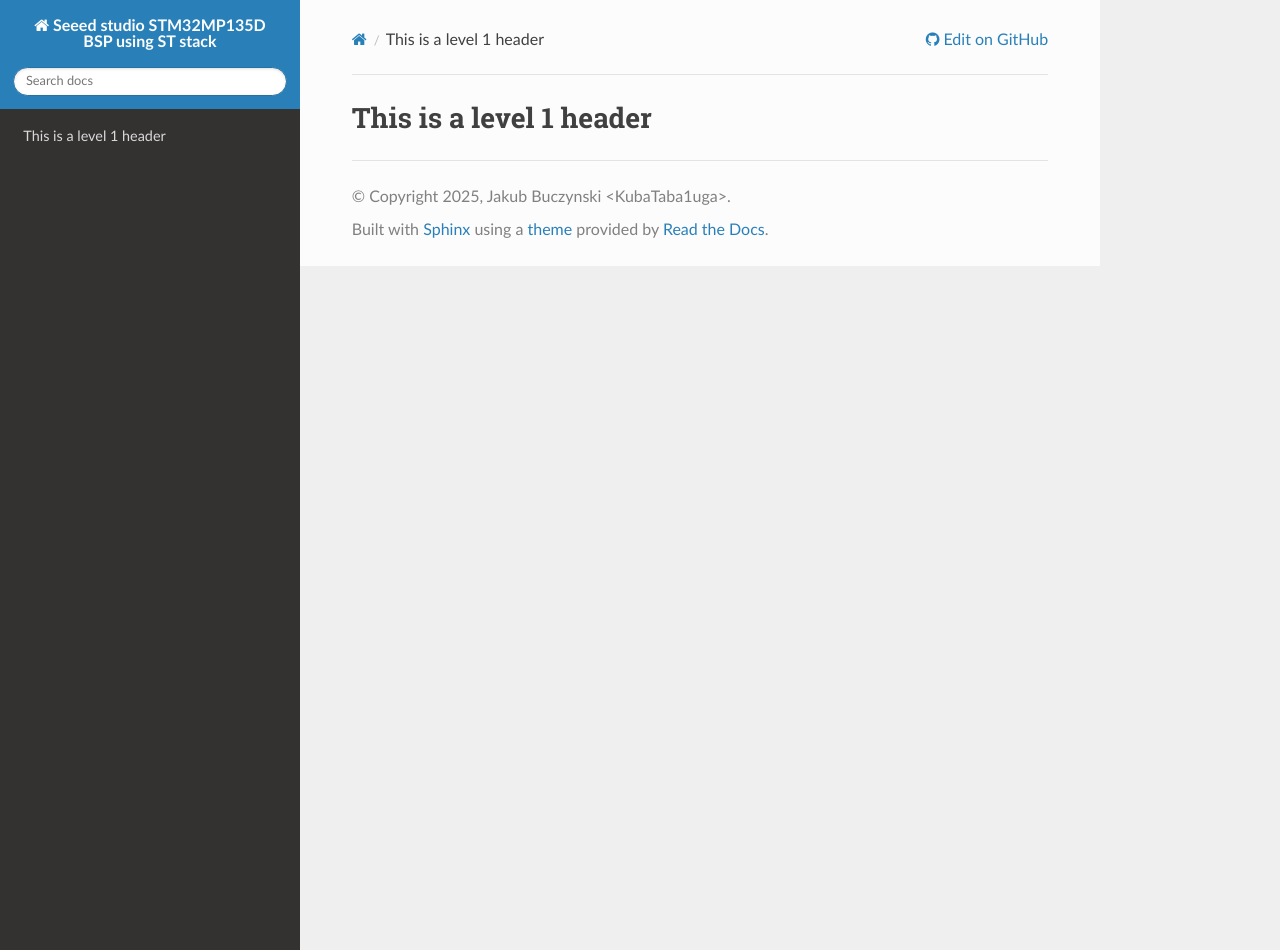
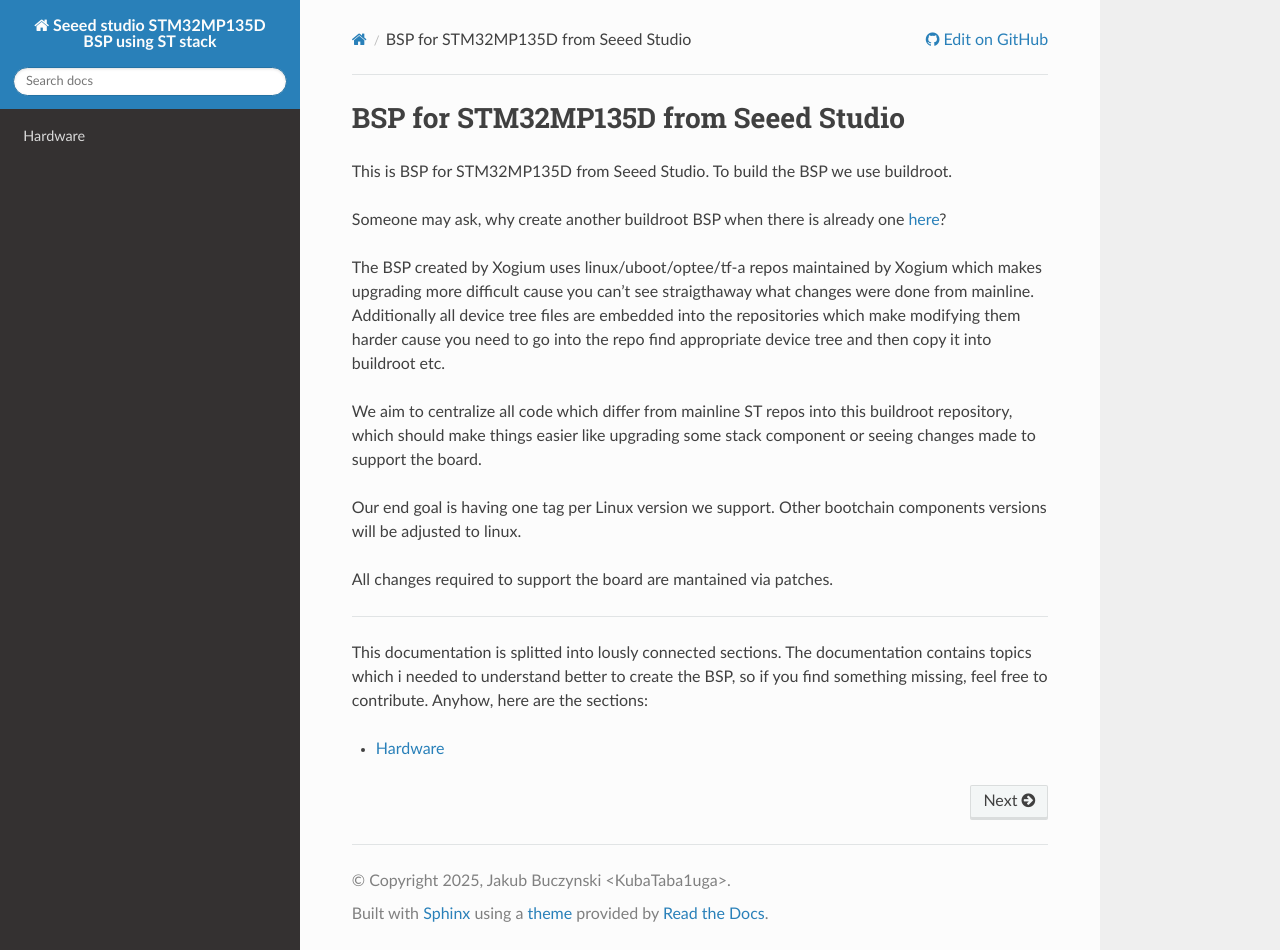
Before and after one commit to KubaTaba1uga/st_bsp_stm32mp135d_seeed_studio, a Sphinx documentation site: the page built from docs/index.md, in a window 1280 px wide and 950 px high. Built offline with Sphinx 7.4.7 and the Read the Docs theme 3.1.0, drawn with Linux system fonts in a browser that asks for light colours.

Commit message:
add index to docs

````diff
--- /dev/null
+++ b/docs/hardware.md
@@ -0,0 +1,2 @@
+Hardware
+===========
--- a/docs/index.md
+++ b/docs/index.md
@@ -1,2 +1,28 @@
-This is a level 1 header
-========================
+BSP for STM32MP135D from Seeed Studio
+====================================================
+
+This is BSP for STM32MP135D from Seeed Studio. To build the BSP we use buildroot.
+
+Someone may ask, why create another buildroot BSP when there is already one [here](https://github.com/xogium/buildroot-stm32mp135d-odyssey)?
+
+The BSP created by Xogium uses linux/uboot/optee/tf-a repos maintained by Xogium which makes upgrading more difficult cause you can't
+see straigthaway what changes were done from mainline. Additionally all device tree files are embedded into the repositories which make
+modifying them harder cause you need to go into the repo find appropriate device tree and then copy it into buildroot etc.
+
+We aim to centralize all code which differ from mainline ST repos into this buildroot repository, which should make things easier like upgrading
+some stack component or seeing changes made to support the board.
+
+Our end goal is having one tag per Linux version we support. Other bootchain components versions will be adjusted to linux.
+
+All changes required to support the board are mantained via patches.
+
+---
+
+This documentation is splitted into lously connected sections. The documentation contains topics which i needed to understand better to create the BSP,
+so if you find something missing, feel free to contribute. Anyhow, here are the sections:
+
+```{toctree}
+:maxdepth: 2
+
+hardware
+```
````
Also changed, not shown: 1 other file.
